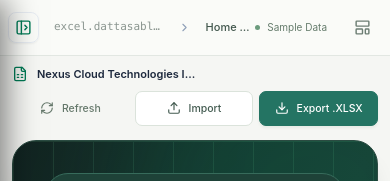
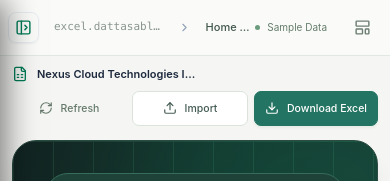
Before and after one commit to sabledattatray/nexusbi-excel-dashboard-generator, a React (Vite) app: page / in a window 390 px wide. Shown: the top 181 px of the page. Built offline with nearby package versions, Linux system fonts and the light colour scheme.

Commit message:
refactor: eliminate duplicate download button and update primary action to Download Excel Dashboard

```diff
--- a/src/components/ExcelLiveViewer.tsx
+++ b/src/components/ExcelLiveViewer.tsx
@@ -58,7 +58,7 @@
  const totalPreviewRows=active?.rowCount||0;
  const kpis=[['Sales value',data.kpi.totalRevenue,'$'],['Gross profit',data.kpi.totalGrossProfit,'$'],['Gross margin',data.kpi.overallMarginPct,'%'],['Units sold',data.kpi.totalUnits,''],['Orders',data.kpi.orderCount,''],['Average order',data.kpi.averageDealSize,'$'],['Customers',data.kpi.activeCustomers,'']] as const;
  return <section className="excel-preview" aria-label="Excel workbook preview" style={{'--excel-accent':spec.color} as React.CSSProperties}>
-  <div className="excel-preview-heading"><div><span className="eyebrow">WORKBOOK PREVIEW</span><h2>See your report in Excel</h2><p>Charts below read the generated workbook’s data, colors and chart definitions.</p></div><button className="primary-button" onClick={onDownloadExcel} disabled={isDownloading}><Download size={15}/>{isDownloading?'Preparing…':'Download .xlsx'}</button></div>
+  <div className="excel-preview-heading"><div><span className="eyebrow">WORKBOOK PREVIEW</span><h2>See your report in Excel</h2><p>Charts below read the generated workbook’s data, colors and chart definitions.</p></div></div>
   {error?<div className="excel-preview-message" role="alert"><p>{error}</p><button onClick={()=>setRetry(r=>r+1)}><RefreshCw size={14}/>Try again</button></div>:!preview?<div className="excel-preview-message" role="status"><Loader2 className="animate-spin"/><p>Preparing the workbook and its seven chart previews…</p></div>:<div className="excel-window">
    <div className="excel-titlebar"><span className="excel-app-icon">X</span><strong title={preview.filename}>{preview.filename}</strong><span className="excel-title-status">.xlsx preview</span></div>
    <div className="excel-ribbon"><span>File</span><span>Home</span><span>Insert</span><span>Page Layout</span><span>Formulas</span><span>Data</span><span className="excel-ribbon-active">Chart Design</span><span className="excel-ribbon-note">{preview.workbook.worksheets.length} worksheets · {preview.charts.length} native charts</span></div>
--- a/src/components/Navbar.tsx
+++ b/src/components/Navbar.tsx
@@ -363,10 +363,15 @@
             className="primary-button"
             onClick={onDownloadExcel}
             disabled={isDownloading}
-            title="Compile & Download multi-sheet .xlsx workbook"
+            title="Download full 6-sheet Excel dashboard workbook with native charts"
           >
             <Download size={14} />
-            <span>{isDownloading ? 'Compiling…' : 'Export .XLSX'}</span>
+            <span className="hidden sm:inline">
+              {isDownloading ? 'Compiling Dashboard…' : 'Download Excel Dashboard'}
+            </span>
+            <span className="sm:hidden">
+              {isDownloading ? 'Compiling…' : 'Download Excel'}
+            </span>
           </button>
         </div>
       </div>
```
